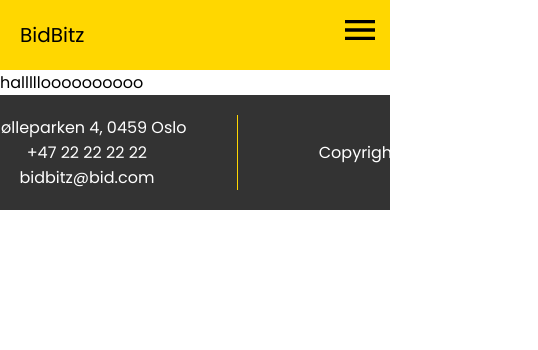
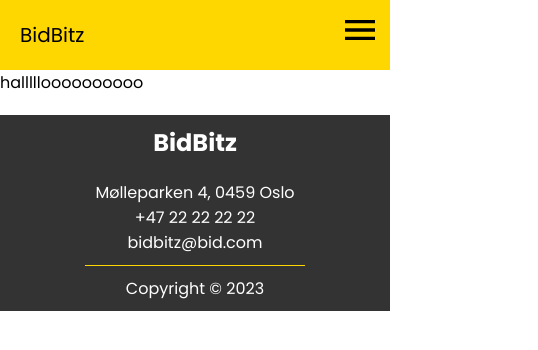
Before and after one commit to AndreaLindaas/bidbitz, a React (Vite) app: page /listing/edit/1 in a window 390 px wide. Shown: the top 350 px of the page, 538 px wide, since content can reach past the window. Built offline with nearby package versions, Linux system fonts and the light colour scheme; no server answers.

Commit message:
styled footer for mobile

```diff
--- a/src/components/Footer/Footer.jsx
+++ b/src/components/Footer/Footer.jsx
@@ -11,7 +11,7 @@ export default function Footer() {
         <div>bidbitz@bid.com</div>
       </div>
       <div>
-        <div>Copyright &copy; 2023</div>
+        <div className="copyright">Copyright &copy; 2023</div>
       </div>
     </div>
   );
--- a/src/components/Footer/Footer.scss
+++ b/src/components/Footer/Footer.scss
@@ -1,6 +1,19 @@
 .footer {
   background-color: var(--jet);
   color: #fff;
+  text-align: center;
+  h2 {
+    padding-top: 10px;
+  }
+  .copyright {
+    border-top: 1px solid var(--yellow);
+    width: 200px;
+    margin: 10px auto 0 auto;
+    padding: 10px;
+  }
+}
+@media screen and (min-width: 768px) {
+  .footer {
     display: flex;
     justify-content: center;
     padding: 20px;
@@ -13,4 +26,8 @@
     div:last-child {
       border-right: 0px;
     }
+    .copyright {
+      border-top: 0;
     }
+  }
+}
```
Lines whose indentation alone changed are shown as unchanged.
